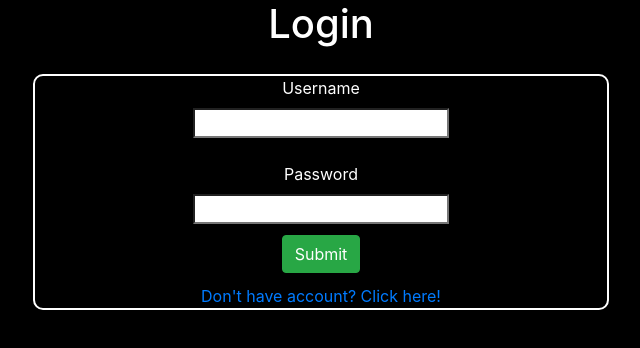
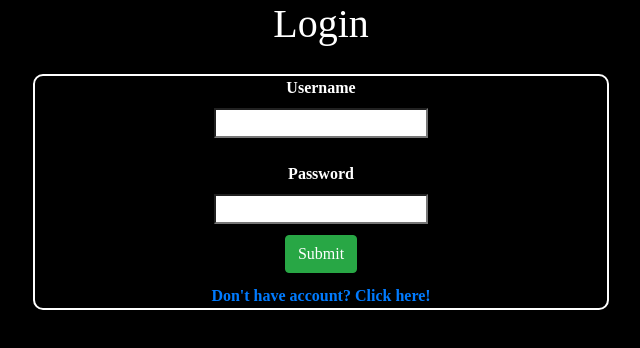
Before and after one commit to spotifysongsuggester5/front-end, a React (Create React App) app in the folder my-app/: page / in a window 1280 px wide. Shown: the top 348 px of the page, without its empty margins (319-959 px from the left). Built offline with nearby package versions, Linux system fonts and the light colour scheme.

Commit message:
added global font

```diff
--- a/my-app/src/App.css
+++ b/my-app/src/App.css
@@ -1,11 +1,15 @@
 .App {
   text-align: center;
 }
+
+@import url('https://fonts.googleapis.com/css?family=Ubuntu&display=swap');
 
 * {
   box-sizing: border-box;
   background-color: black;
   color: white;
+  font-family: 'Ubuntu';
+  font-weight: bold;
 }
 
 .nav-links {
```
